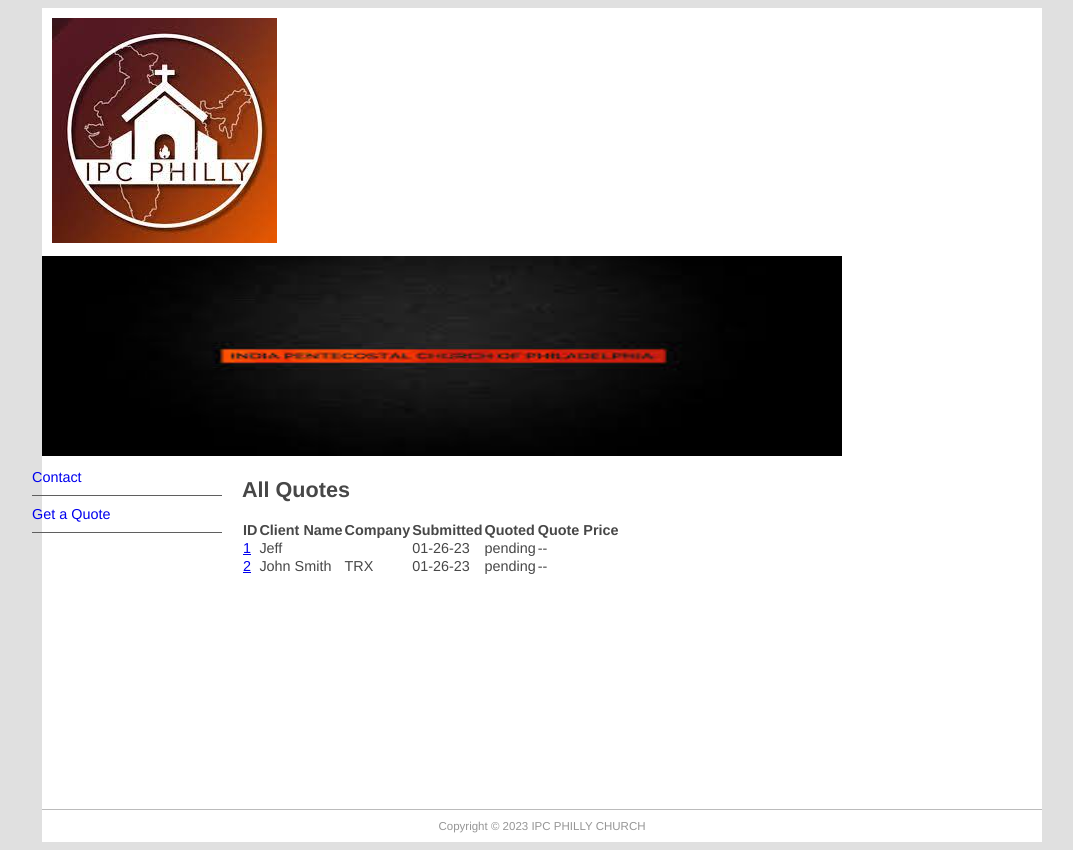
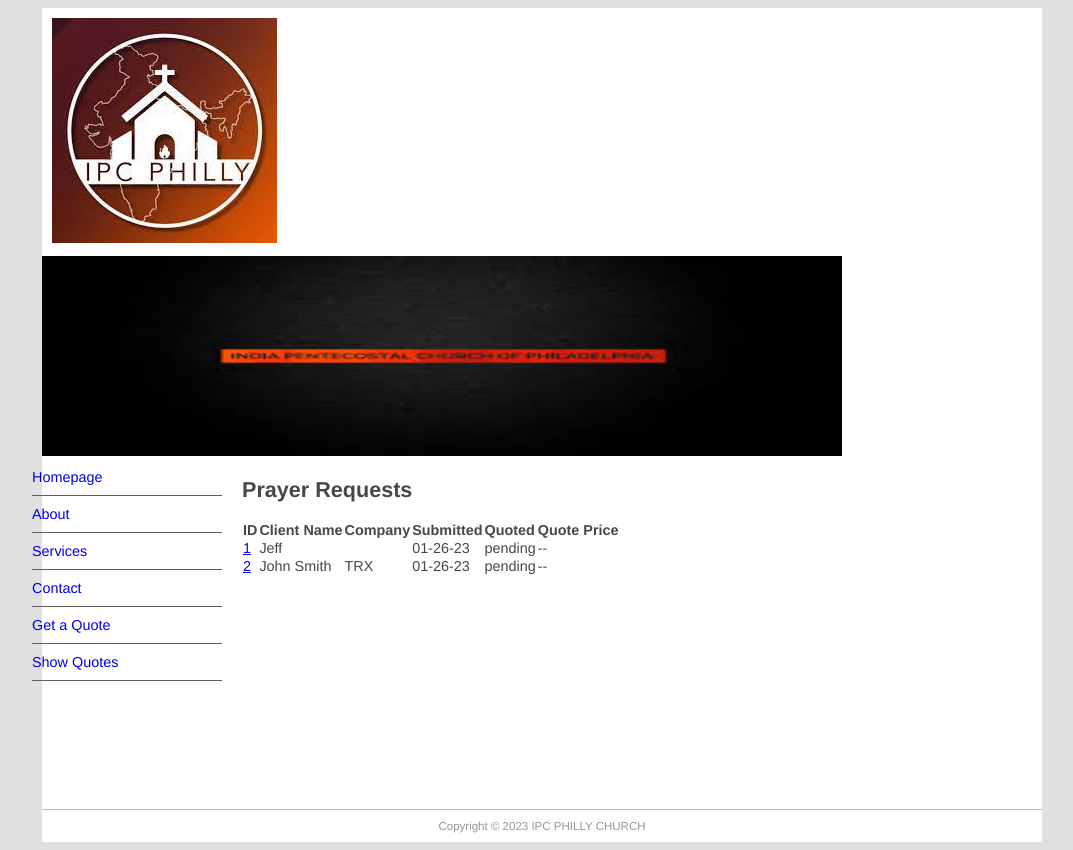
Before and after one commit to koshy123/ipc_site, a Django app: page /quote/show in a window 1280 px wide. Shown: the whole page, without its empty margins (98-1171 px from the left). Run offline with Django 4.2, Linux system fonts and the light colour scheme; data comes from the database, SQL or seed files in the repository.

Commit message:
able to see full menu and prayer request menu

```diff
--- a/church_root/church_site/templates/base.html
+++ b/church_root/church_site/templates/base.html
@@ -23,6 +23,7 @@
       {% endblock sidenav %}
       <li><a href="/contact">Contact</a></li>
       <li><a href="/quote/">Get a Quote</a></li>
+      <li><a href="/quote/show">Show Quotes</a></li>
     </nav>
   </aside>
   <section id="main">
--- a/church_root/quotes/templates/quotes/quote_list.html
+++ b/church_root/quotes/templates/quotes/quote_list.html
@@ -3,7 +3,7 @@
 {% block title %}All Quotes{% endblock title %}
 
 {% block content %}
-<h1>All Quotes</h1>
+<h1>Prayer Requests </h1>
 
 <table style="border-collapse:collapse">
     <tr class="quotehdr"><th>ID</th><th>Client Name
--- a/church_root/quotes/urls.py
+++ b/church_root/quotes/urls.py
@@ -1,9 +1,10 @@
 from django.urls import path
 
 from . import views
-from .views import QuoteList
+from .views import QuoteList, QuoteView
 
 urlpatterns = [
     path('', views.quote_req, name='quote-request'),
+    path('show/<int:pk>', QuoteView.as_view(), name='quote-detail'),
     path('show', QuoteList.as_view(), name='showquotes'),
 ]
--- a/church_root/quotes/views.py
+++ b/church_root/quotes/views.py
@@ -1,6 +1,7 @@
 from django.shortcuts import render
 from django.http import HttpResponseRedirect
 from django.views.generic.list import ListView
+from django.views.generic.detail import DetailView
 
 from .models import Quote
 from .forms import QuoteForm
@@ -9,6 +10,21 @@
 class QuoteList(ListView):
     model = Quote
     context_object_name = 'all_quotes'
+
+    def get_context_data(self, **kwargs):
+        context = super(QuoteList, self).get_context_data(**kwargs)
+        context['page_list'] = Page.objects.all()
+        return context
+
+class QuoteView(DetailView):
+    model = Quote
+    context_object_name = 'quote'
+
+    def get_context_data(self, **kwargs):
+        context = super(QuoteView, self).get_context_data(**kwargs)
+        context['page_list'] = Page.objects.all()
+        return context
+
 
 def quote_req(request):
     submitted = False
```
